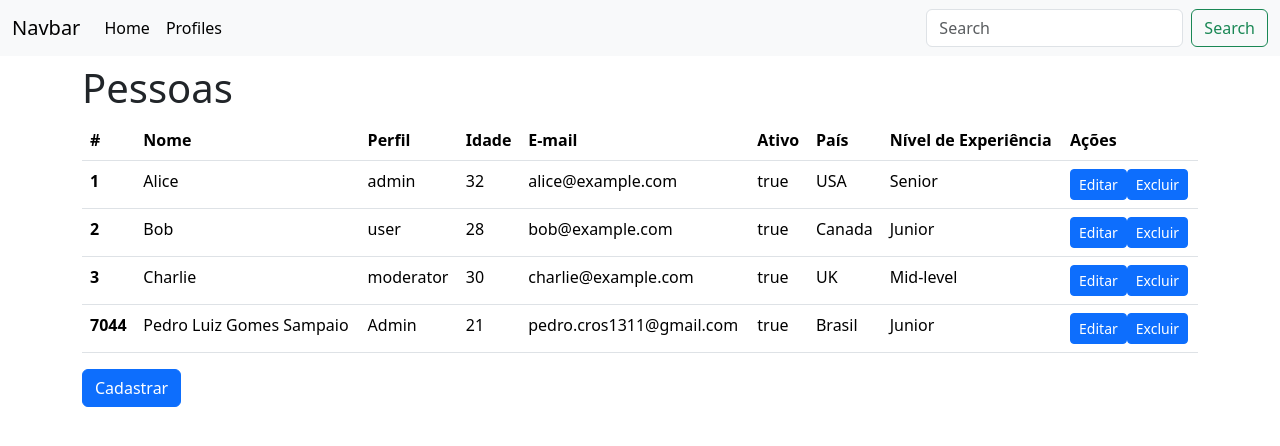
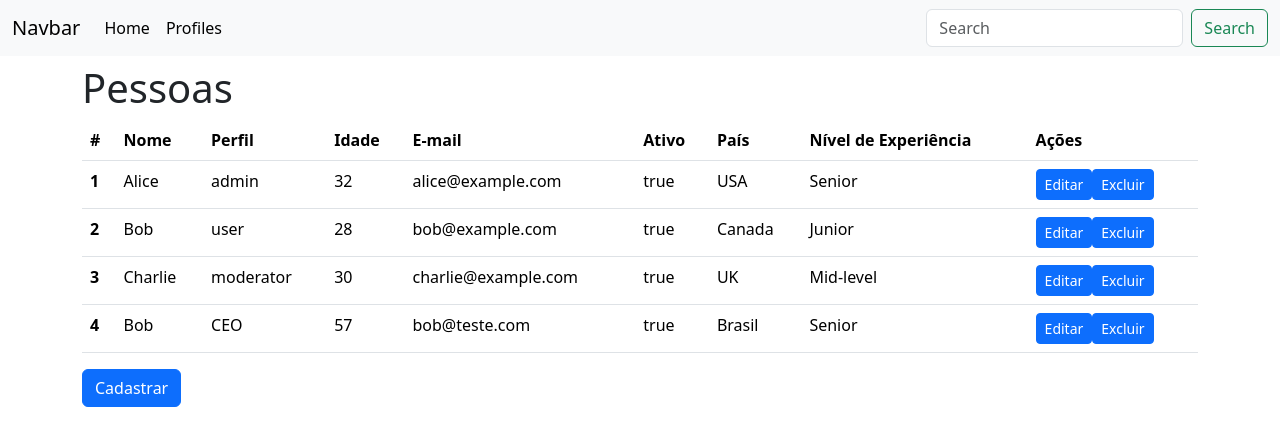
Before and after one commit to PedroLGS/avaliacao-angular-minsait, an Angular app: page /profile in a window 1280 px wide. Shown: the top 446 px of the page. Built offline with nearby package versions, Linux system fonts and the light colour scheme; data requests are answered from the project's data file.

Commit message:
feat: mudança do id para string

```diff
--- a/db.json
+++ b/db.json
@@ -31,14 +31,14 @@
       "id": "3"
     },
     {
-      "name": "Pedro Luiz Gomes Sampaio",
-      "role": "Admin",
-      "age": 21,
-      "email": "pedro.cros1311@gmail.com",
+      "id": "4",
+      "name": "Bob",
+      "role": "CEO",
+      "age": 57,
+      "email": "bob@teste.com",
       "isActive": true,
       "country": "Brasil",
-      "experience": "Junior",
-      "id": "7044"
+      "experience": "Senior"
     }
   ]
 }
--- a/src/app/app.module.ts
+++ b/src/app/app.module.ts
@@ -10,6 +10,7 @@ import { ProfileListComponent } from './pages/profile/profile-list/profile-list.
 import { ProfileCreateUpdateComponent } from './pages/profile/profile-create-update/profile-create-update.component';
 import { HttpClientModule } from '@angular/common/http';
 import { ProfileService } from './services/profile.service';
+import { ProfileTableComponent } from './components/profile-table/profile-table.component';
 
 @NgModule({
   declarations: [
@@ -17,7 +18,8 @@ import { ProfileService } from './services/profile.service';
     HeaderComponent,
     HomeComponent,
     ProfileListComponent,
-    ProfileCreateUpdateComponent
+    ProfileCreateUpdateComponent,
+    ProfileTableComponent
   ],
   imports: [
     BrowserModule,
--- /dev/null
+++ b/src/app/components/profile-table/profile-table.component.html
@@ -0,0 +1 @@
+<p>profile-table works!</p>
--- a/src/app/interfaces/profile.ts
+++ b/src/app/interfaces/profile.ts
@@ -1,5 +1,5 @@
 export interface IProfile {
-    id: number,
+    id: string,
     name: string,
     role: string,
     age: number,
--- a/src/app/pages/profile/profile-create-update/profile-create-update.component.ts
+++ b/src/app/pages/profile/profile-create-update/profile-create-update.component.ts
@@ -24,12 +24,12 @@ export class ProfileCreateUpdateComponent {
     experience : new FormControl('', Validators.maxLength(50))
   });
 
-  id: number | undefined
+  id: string | undefined;
 
   ngOnInit() {
     const id = this.route.snapshot.paramMap.get('id');
     if (id) {
-      this.id = Number(id);
+      this.id = id;
       this.profileService.buscarPorId(this.id).subscribe(profile => {
         this.profileForm.patchValue(profile);
       });
--- a/src/app/pages/profile/profile-list/profile-list.component.ts
+++ b/src/app/pages/profile/profile-list/profile-list.component.ts
@@ -21,7 +21,7 @@ export class ProfileListComponent {
     });
   }
 
-  excluir(id: number) {
+  excluir(id: string) {
     Swal.fire({
       title: 'Tem certeza que deseja excluir o perfil?',
       text: 'Não será possível reverter!',
--- a/src/app/services/profile.service.ts
+++ b/src/app/services/profile.service.ts
@@ -23,11 +23,11 @@ export class ProfileService {
     return this.http.put<IProfile>(`${this.api}/${profile.id}`, profile);
   }
 
-  excluir(id: number) {
+  excluir(id: string) {
     return this.http.delete(`${this.api}/${id}`);
   }
 
-  buscarPorId(id: number) {
+  buscarPorId(id: string) {
     return this.http.get<IProfile>(`${this.api}/${id}`)
   }
 }
```
Also changed, not shown: src/app/components/profile-table/profile-table.component.ts (added, +12 -0 lines), src/app/components/profile-table/profile-table.component.css (added), 1 other file (tests, documents, lock files or other folders).
